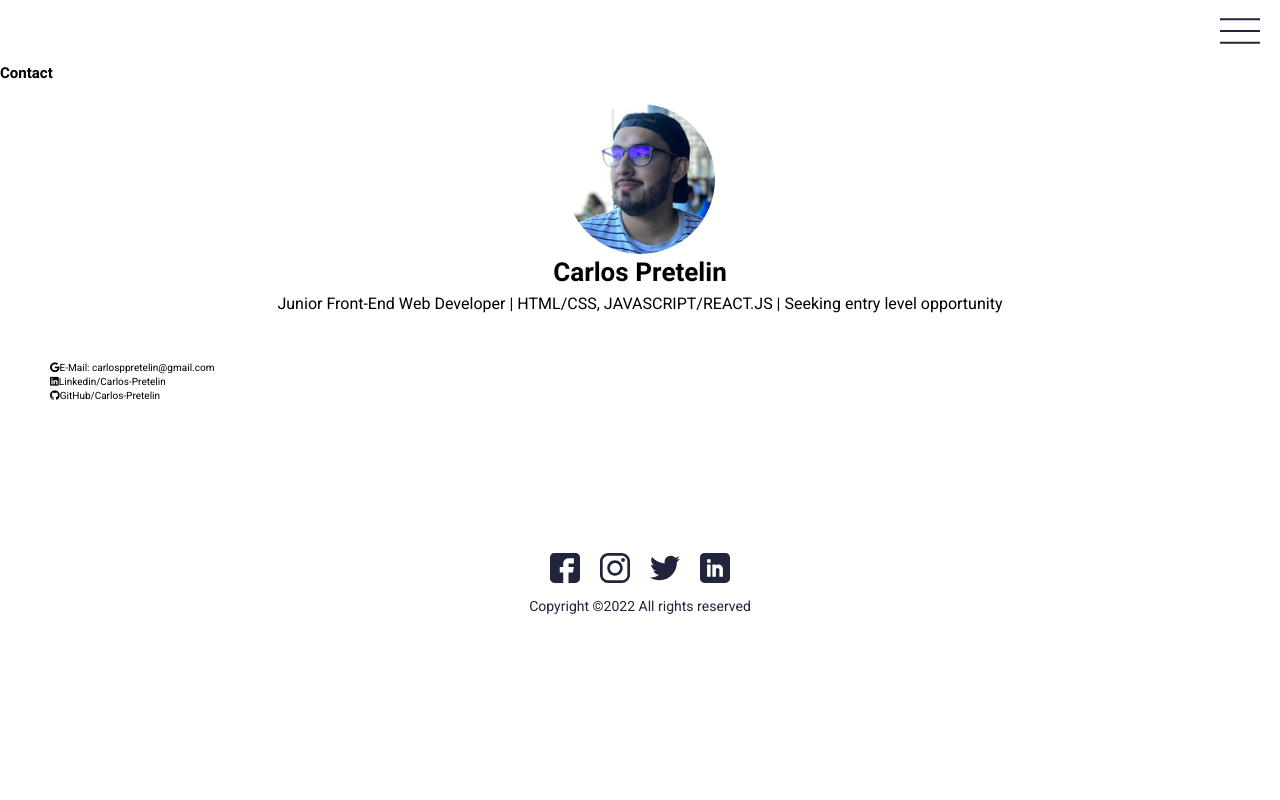
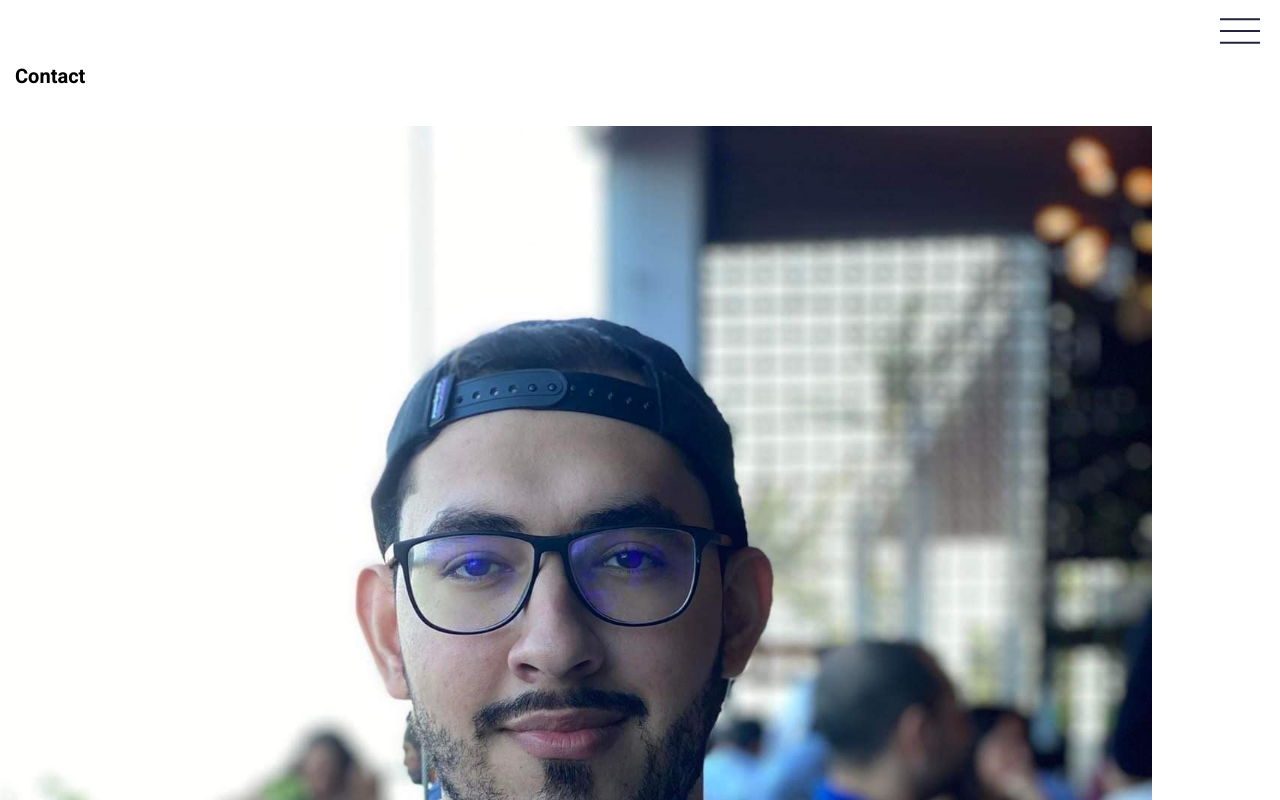
Before and after one commit to Carlos-Pretelin/Portfolio, a React app: page /Contact in a window 1280 px wide. Shown: the top 800 px of the page. Built offline with nearby package versions, Linux system fonts and the light colour scheme.

Commit message:
Commit before redesing of the contact page

```diff
--- a/src/components/Profile.jsx
+++ b/src/components/Profile.jsx
@@ -1,5 +1,5 @@
 import React from 'react'
-import ProfilePic from "../assets/Profile/CarlosPic.png"
+import ProfilePic from "../assets/Profile/mypic.png"
 import "../styles/Profile.scss"
 
 
--- a/src/pages/Contact.jsx
+++ b/src/pages/Contact.jsx
@@ -1,5 +1,5 @@
 import React from 'react'
-import ConPic from "../assets/Contact/mypic.png"
+import ConPic from "../assets/Contact/contactPic.jpg"
 //styles
 import "../styles/Contact.scss"
 
@@ -14,7 +14,7 @@ const Contact = () => {
         <div className='Contact-Info-Profile'>
           <img src={ConPic} alt="Profile Picture" />
 
-          <h1>Carlos Pretelin</h1>
+          <h2>Carlos Pretelin </h2>
           <p>Junior Front-End Web Developer | HTML/CSS, JAVASCRIPT/REACT.JS | Seeking entry level opportunity</p>
         </div>
 
@@ -22,7 +22,7 @@ const Contact = () => {
         <div className='Contact-Wrapper'>
 
           <div className='Contact-Info-item'>
-            <a href="">
+            <a href="#">
               <i className="fa-brands fa-google"></i>
               <span>E-Mail: carlosppretelin@gmail.com</span>
             </a>
@@ -30,12 +30,15 @@ const Contact = () => {
           </div>
 
           <div className='Contact-Info-item'>
-          <i class="fa-brands fa-linkedin"></i>
-            <span>Linkedin/Carlos-Pretelin</span>
+            <a href="https://www.linkedin.com/in/carlos-pretelin/">
+              <i className="fa-brands fa-linkedin"></i>
+              <span>Linkedin/Carlos-Pretelin</span>
+            </a>
+
           </div>
 
           <div className='Contact-Info-item'>
-          <i class="fa-brands fa-github"></i>
+          <i className="fa-brands fa-github"></i>
             <span>GitHub/Carlos-Pretelin</span>
           </div>
 
--- a/src/styles/Contact.scss
+++ b/src/styles/Contact.scss
@@ -1,8 +1,7 @@
-// .Contact{
-//     display: flex;
-//     flex-direction: column;
-//     align-items: center;
-// }
+ .Contact h1{
+     font-size: 2rem;
+     margin: 0 0 1.5rem 1.5rem;
+ }
 
 
 
@@ -17,18 +16,19 @@
     flex-direction: column;
     align-items: center;
     width: 90%;
-    margin: 20px auto;
+    margin: 20px 0;
     text-align: center;
 
 }
 
 
 .Contact-Info-Profile img{
-    border-radius: 75px;
-    width: 150px;
+
+    width: 100%;
+    margin-bottom: 25px;
 }
 
-.Contact-Info-Profile h1{
+.Contact-Info-Profile h2{
     font-size: 2.6rem;
 }
 .Contact-Info-Profile p{
@@ -36,16 +36,21 @@
 }
 
 .Contact-Wrapper{
-    justify-content: center;
+    //justify-content: center;
     display: flex;
     flex-direction: column;
-    margin: 25px 50px 0;
+    margin: 25px auto 0;
 }
 .Contact-Info-item {
     text-decoration: none;
     color: black;
+    font-size: 1.6rem;
+    margin: 1rem auto;
 }
-
+.Contact-Info-item i{
+    font-size: 2rem;
+    margin-right: .5rem;
+}
 .Contact-Info-item a{
     text-decoration: none;
     color: black;
```
Also changed, not shown: src/assets/Contact/contactPic.jpg (added), src/assets/Profile/mypic.png (renamed from src/assets/Contact/mypic.png).
